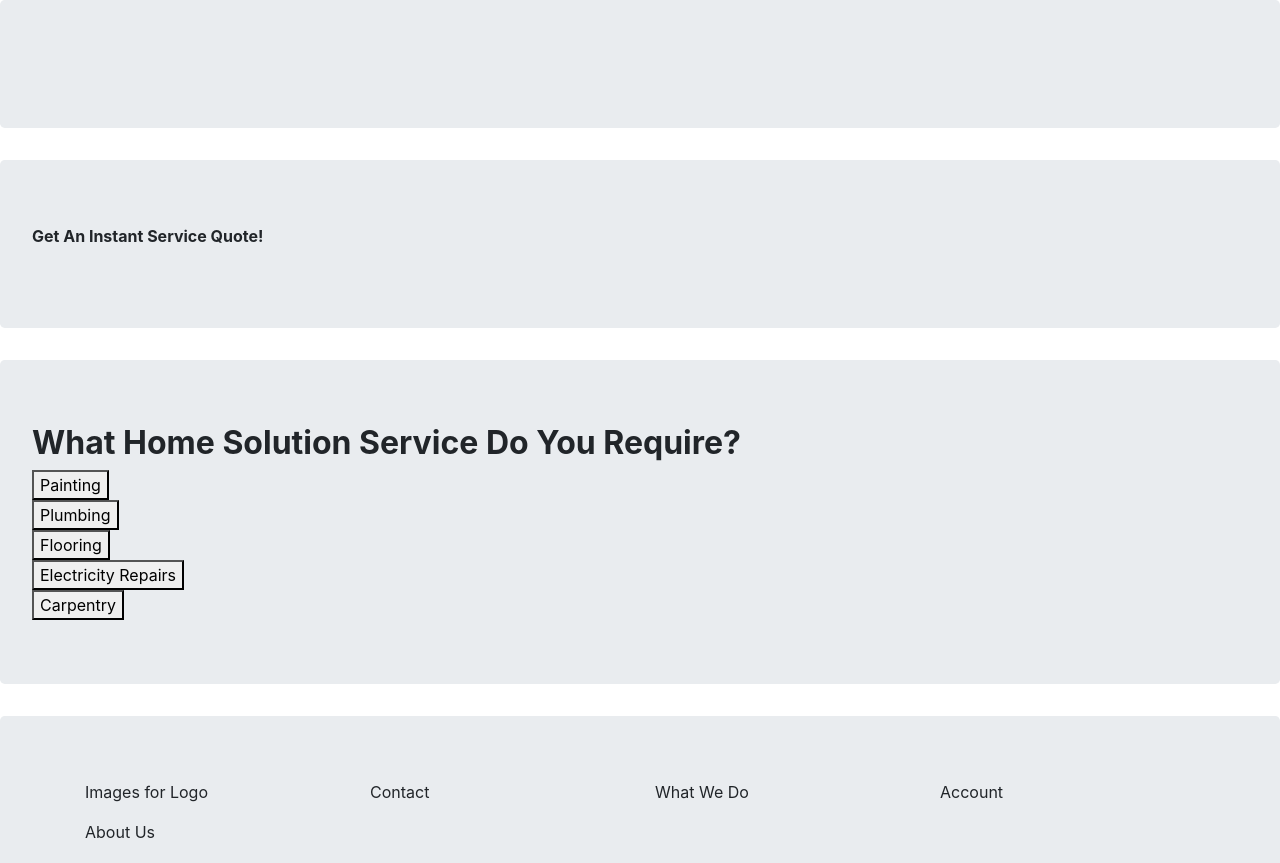
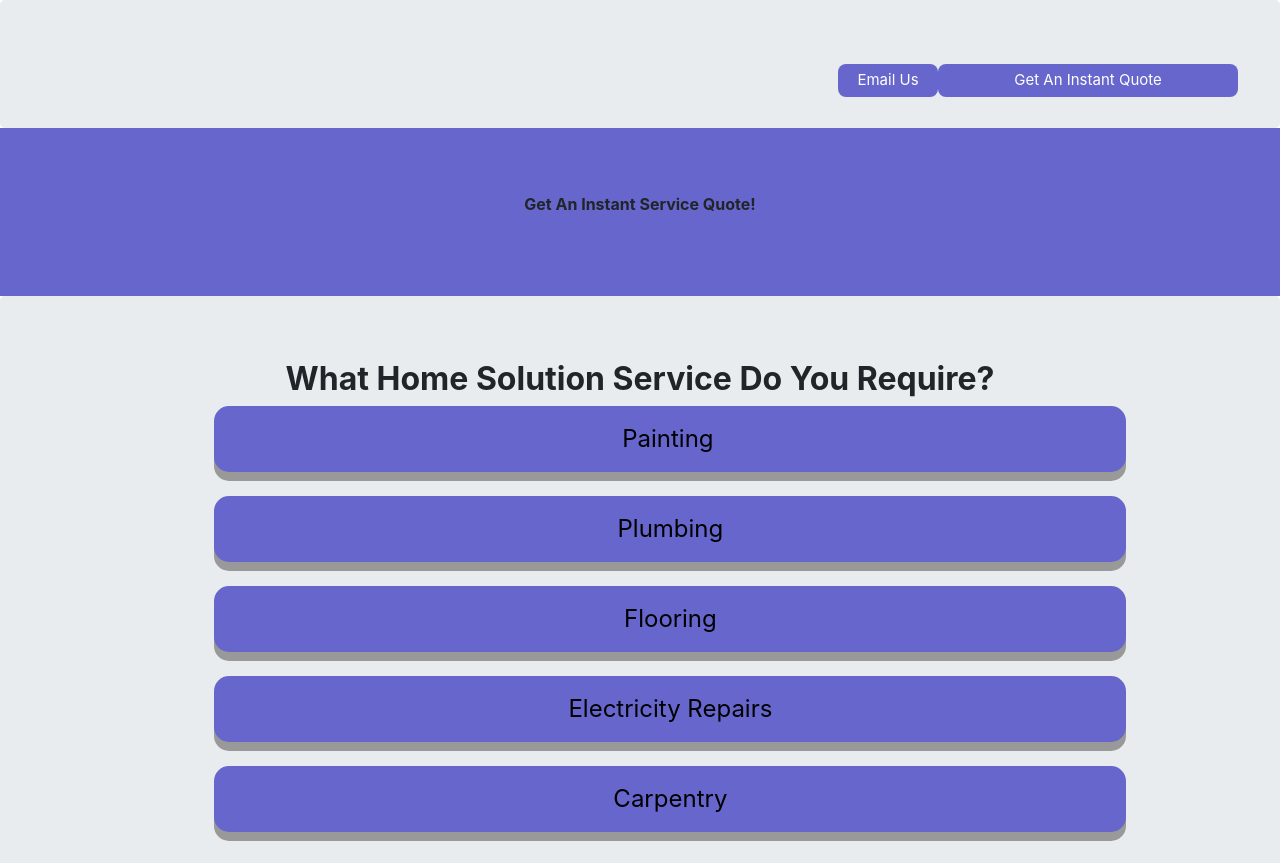
Before and after one commit to melisamalala/modern_HomePlus, a plain HTML site: page service.html in a window 1280 px wide. Shown: the top 863 px of the page. Drawn offline with nearby package versions, Linux system fonts and the light colour scheme.

Commit message:
Styled CSS buttons, added header buttons

```diff
--- a/css/styles.css
+++ b/css/styles.css
@@ -0,0 +1,229 @@
+#jumbo4 {
+  background-color: #6666cc;
+  color: black;
+}
+#buttonpainting{
+  width : 75%;
+  display: inline-block;
+  padding: 15px 25px;
+  padding-left: 20px;
+  font-size: 24px;
+  cursor: pointer;
+  text-align: center;
+  text-decoration: none;
+  outline: none;
+  color: black;
+  background-color: #6666cc;
+  border: none;
+  border-radius: 15px;
+  box-shadow: 0 9px #999;
+  justify-content: center;
+  margin-left: 15%;
+}
+
+#buttonpainting:hover {background-color: #9991}
+
+#buttonpainting :active {
+  background-color: #9991;
+  box-shadow: 0 5px #666;
+  transform: translateY(4px);
+}
+
+
+#buttonelectricityrepairs{
+  width : 75%;
+  display: inline-block;
+  padding: 15px 25px;
+  font-size: 24px;
+  cursor: pointer;
+  text-align: center;
+  text-decoration: none;
+  outline: none;
+  color: black;
+  background-color: #6666cc;
+  border: none;
+  border-radius: 15px;
+  box-shadow: 0 9px #999;
+  margin-left: 15%;
+  }
+
+  #buttonelectricityrepairs:hover {background-color: #9991}
+
+  #buttonelectricityrepairs :active {
+  background-color: #9991;
+  box-shadow: 0 5px #666;
+  transform: translateY(4px);
+  }
+
+#buttonplumbing{
+  width : 75%;
+  display: inline-block;
+  padding: 15px 25px;
+  font-size: 24px;
+  cursor: pointer;
+  text-align: center;
+  text-decoration: none;
+  outline: none;
+  color: black;
+  background-color: #6666cc;
+  border: none;
+  border-radius: 15px;
+  box-shadow: 0 9px #999;
+  margin-left: 15%;
+}
+
+#buttonplumbing:hover {background-color: #9991}
+
+#buttonplumbing :active {
+  background-color: #9991;
+  box-shadow: 0 5px #666;
+  transform: translateY(4px);
+
+}
+
+#buttonflooring{
+  width : 75%;
+  display: inline-block;
+  padding: 15px 25px;
+  font-size: 24px;
+  cursor: pointer;
+  text-align: center;
+  text-decoration: none;
+  outline: none;
+  color: black;
+  background-color: #6666cc;
+  border: none;
+  border-radius: 15px;
+  box-shadow: 0 9px #999;
+margin-left: 15%;
+}
+
+#buttonflooring:hover {background-color: #9991}
+
+#buttonflooring :active {
+  background-color: #9991;
+  box-shadow: 0 5px #666;
+  transform: translateY(4px);
+}
+#buttoncarpentry{
+  width : 75%;
+  display: inline-block;
+  padding: 15px 25px;
+  font-size: 24px;
+  cursor: pointer;
+  text-align: center;
+  text-decoration: none;
+  outline: none;
+  color: black;
+  background-color: #6666cc;
+  border: none;
+  border-radius: 15px;
+  box-shadow: 0 9px #999;
+  margin-left: 15%;
+}
+
+#buttoncarpentry:hover {background-color: #9991}
+
+#buttoncarpentry :active {
+  background-color: #9991;
+  box-shadow: 0 5px #666;
+  transform: translateY(4px);
+
+}
+
+#jumbo2{
+  text-align: center;
+  margin-bottom: 0;
+  background-color: #6666cc;
+  margin-top: 0;
+}
+
+#jumbo3{
+  margin-bottom: 0;
+}
+
+#jumbo1{
+  margin-bottom: 0;
+}
+
+#buttonheader1{
+  display: inline-block;
+ border-radius: 8px;
+ background-color: #6666cc;
+ border: 10px;
+ color: #FFFFFF;
+ text-align: center;
+ font-size: 15px;
+ padding: 5px;
+ width: 300px;
+ transition: all 0.5s;
+ cursor: pointer;
+ float: right;
+ margin-right: 10px;
+ border-width: 10px;
+}
+
+#buttonheader1 span {
+ cursor: pointer;
+ display: inline-block;
+ position: relative;
+ transition: 0.5s;
+}
+
+#buttonheader1 span:after {
+ content: '\00bb';
+ position: absolute;
+ opacity: 0;
+ top: 0;
+ right: -20px;
+ transition: 0.5s;
+}
+
+#buttonheader1:hover span {
+ padding-right: 25px;
+}
+
+#buttonheader1:hover span:after {
+ opacity: 1;
+ right: 0;
+}
+
+#buttonheader2{
+  display: inline-block;
+ border-radius: 8px;
+ background-color: #6666cc;
+ border: 10px;
+ color: #FFFFFF;
+ text-align: center;
+ font-size: 15px;
+ padding: 5px;
+ width: 100px;
+ transition: all 0.5s;
+ cursor: pointer;
+ float: right;
+}
+
+#buttonheader2 span {
+ cursor: pointer;
+ display: inline-block;
+ position: relative;
+ transition: 0.5s;
+}
+
+#buttonheader2 span:after {
+ content: '\00bb';
+ position: absolute;
+ opacity: 0;
+ top: 0;
+ right: -20px;
+ transition: 0.5s;
+}
+
+#buttonheader2:hover span {
+ padding-right: 25px;
+}
+
+#buttonheader2:hover span:after {
+ opacity: 1;
+ right: 0;
+}
--- a/service.html
+++ b/service.html
@@ -5,24 +5,45 @@
   <meta name="viewport" content="width=device-width, initial-scale=1.0">
   <meta http-equiv="X-UA-Compatible" content="ie=edge">
   <link rel="stylesheet" href="https://stackpath.bootstrapcdn.com/bootstrap/4.1.2/css/bootstrap.min.css" integrity="sha384-Smlep5jCw/wG7hdkwQ/Z5nLIefveQRIY9nfy6xoR1uRYBtpZgI6339F5dgvm/e9B" crossorigin="anonymous">
+  <link rel="stylesheet" href="css/styles.css">
   <title>Home Solution Service</title>
 </head>
+<div class="jumbotron" id="jumbo1">
+  <div class="">
 
-<div class="jumbotron" id="jumbo1">
+<button class="buttonhead1" id="buttonheader1"style="vertical-align:middle"><span>Get An Instant Quote</span></button>
 
 </div>
 
-<div class="jumbotron" id="jumbo2">
+<div class="">
+<button class="buttonhead2" id="buttonheader2"style="vertical-align:middle"><span>Email Us</span></button>
+</div>
+</div>
+
+
+<div class="jumbotron jumbotron-fluid" id="jumbo2">
+  <div class="container">
   <p><strong>Get An Instant Service Quote!</strong></p>
+    </div>
 </div>
+
+
 <div class="jumbotron" id="jumbo3">
-<h2><strong>What Home Solution Service Do You Require?</strong></h2>
+<h2 class="text-center"><strong>What Home Solution Service Do You Require?</strong></h2>
+
 <button class="button1 text-center" id="buttonpainting">Painting</button><br>
+<br>
 <button class="button2 text-center" id="buttonplumbing">Plumbing</button><br>
+<br>
 <button class="button3 text-center" id="buttonflooring">Flooring</button><br>
+<br>
 <button class="button4 text-center" id="buttonelectricityrepairs">Electricity Repairs</button><br>
+<br>
 <button class="button5" id="buttoncarpentry">Carpentry</button>
+</br>
 </div>
+
+
 <div class="jumbotron" id="jumbo4">
   <div class="container">
     <div class="row">
@@ -52,5 +73,7 @@
   <script src="https://code.jquery.com/jquery-3.3.1.slim.min.js" integrity="sha384-q8i/X+965DzO0rT7abK41JStQIAqVgRVzpbzo5smXKp4YfRvH+8abtTE1Pi6jizo" crossorigin="anonymous"></script>
   <script src="https://cdnjs.cloudflare.com/ajax/libs/popper.js/1.14.3/umd/popper.min.js" integrity="sha384-ZMP7rVo3mIykV+2+9J3UJ46jBk0WLaUAdn689aCwoqbBJiSnjAK/l8WvCWPIPm49" crossorigin="anonymous"></script>
   <script src="https://stackpath.bootstrapcdn.com/bootstrap/4.1.2/js/bootstrap.min.js" integrity="sha384-o+RDsa0aLu++PJvFqy8fFScvbHFLtbvScb8AjopnFD+iEQ7wo/CG0xlczd+2O/em" crossorigin="anonymous"></script>
+
+  <script src="js/scripts.js"></script>
 </body>
 </html>
```
Also changed, not shown: index.html (+12 -0 lines).
